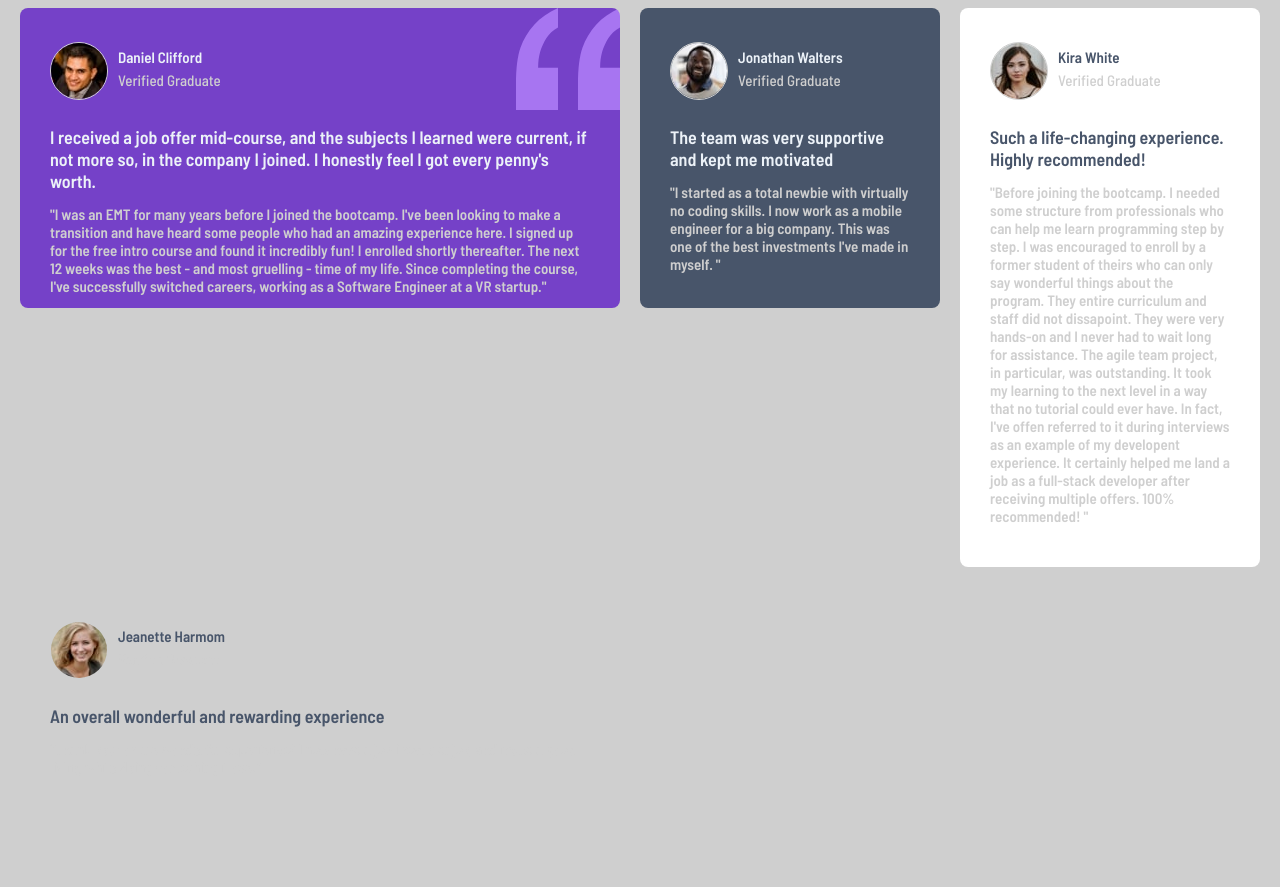
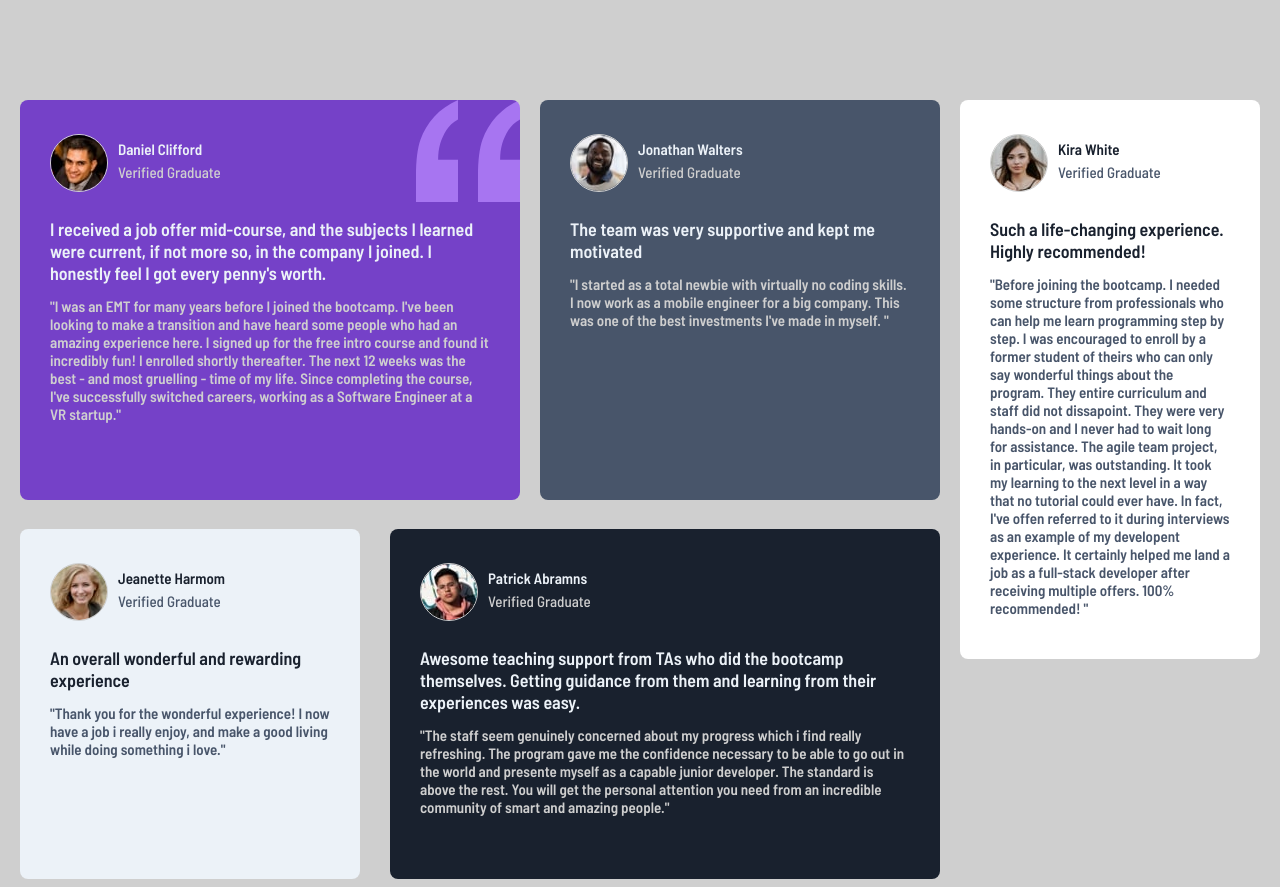
Before and after one commit to fernandoborel/Testimonials-grid-section, a plain HTML site: page index.html in a window 1280 px wide. Before the commit the page ends 826 px from the top, so only its background shows below. Drawn offline with Linux system fonts and the light colour scheme.

Commit message:
display 4 e 5 adicionado

```diff
--- a/assets/css/style.css
+++ b/assets/css/style.css
@@ -10,14 +10,16 @@ main {
   max-width: 1240px;
   margin: auto;
   grid-gap: 20px;
+  margin-top: 100px;
 }
 
 .purple {
+  display: grid;
   background-color: #7541c8;
   grid-column: 1 / 2;
   background-repeat: no-repeat;
-  max-width: 700px;
-  height: 300px;
+  max-width: 550px;
+  height: 400px;
   border-radius: 8px;
   background-image: url("../images/bg-pattern-quotation.svg");
   background-position-x: right;
@@ -75,15 +77,17 @@ main {
 
 /* display 2*/
 .cinza {
+  display: grid;
   grid-column: 2 / 3;
-  height: 300px;
-  max-width: 300px;
+  height: 400px;
+  max-width: 400px;
   background-color: #48556a;
   border-radius: 8px;
 }
 
 /*display 3*/
 .white1 {
+  display: grid;
   grid-column: 3 / 4;
   max-width: 300px;
   background-color: white;
@@ -107,25 +111,46 @@ main {
 .title1 h3 {
   font-weight: 600;
   margin-top: 10px;
-  color: #48556a;
+  color: #19212e;
 }
 
 .title1 h5 {
   font-weight: 500;
   margin-top: -10px;
-  color: #cfcfcf;
+  color: #48556a;
 }
 
 .desc1 h1 {
   font-size: 18px;
   font-family: "Barlow Semi Condensed";
-  color: #48556a;
+  color: #19212e;
 }
 
 .desc1 h2 {
   font-size: 15px;
   font-family: "Barlow Semi Condensed";
-  color: #cfcfcf;
+  color: #48556a;
 }
 
 /*display 4*/
+.white2 {
+  display: grid;
+  background-color: #ecf2f8;
+  max-width: 340px;
+  border-radius: 8px;
+  margin-top: -150px;
+  height: 350px;
+}
+
+/*display 5*/
+.blue {
+  display: grid;
+  background-color: #19212e;
+  max-width: 550px;
+  border-radius: 8px;
+  height: 350px;
+  margin-top: -150px;
+  margin-left: -150px;
+}
+
+/*media*/
--- a/assets/sass/base.scss
+++ b/assets/sass/base.scss
@@ -21,13 +21,15 @@ main{
     max-width: 1240px;
     margin: auto;
     grid-gap: 20px;
+    margin-top: 100px;
 }
 .purple{
+    display: grid;
     background-color: $cor;
     grid-column: 1 / 2;
     background-repeat: no-repeat;
-    max-width: 700px;
-    height: 300px;
+    max-width: 550px;
+    height: 400px;
     border-radius: 8px;
     background-image: url('../images/bg-pattern-quotation.svg');
     background-position-x: right;
@@ -77,15 +79,17 @@ main{
 /* display 2*/
 
 .cinza{
+    display: grid;
     grid-column: 2 / 3;
-    height: 300px;
-    max-width: 300px;
+    height: 400px;
+    max-width: 400px;
     background-color: $cor1;
     border-radius: 8px;
 }
 
 /*display 3*/
 .white1{
+    display: grid;
     grid-column: 3 / 4;
     max-width: 300px;
     background-color: $cor3;
@@ -105,22 +109,45 @@ main{
 .title1 h3{
     font-weight: 600;
     margin-top: 10px;
-    color: $cor1;
+    color: $cor2;
 }
 .title1 h5{
     font-weight: 500;
     margin-top: -10px;
-    color: $cor4;
+    color: $cor1;
 }
 .desc1 h1{
     font-size: $h1;
     font-family: $fonte;
-    color: $cor1;
+    color: $cor2;
 }
 .desc1 h2{
     font-size: $h2;
     font-family: $fonte;
-    color: $cor4;
+    color: $cor1;
 }
 
 /*display 4*/
+
+.white2{
+    display: grid;
+    background-color: $cor5;
+    max-width: 340px;
+    border-radius: 8px;
+    margin-top: -150px;
+    height: 350px;
+}
+
+/*display 5*/
+
+.blue{
+    display: grid;
+    background-color: $cor2;
+    max-width: 550px;
+    border-radius: 8px;
+    height: 350px;
+    margin-top: -150px;
+    margin-left: -150px;
+}
+
+/*media*/
--- a/index.html
+++ b/index.html
@@ -72,6 +72,21 @@
                 </div>
             </div>
         </div>
+        <div class="blue">
+            <div class="img">
+                <div class="img1">
+                    <img src="assets/images/image-patrick.jpg"/>
+                    <div class="title">
+                        <h3>Patrick Abramns</h3>
+                        <h5>Verified Graduate</h5>
+                    </div>
+                </div>
+                <div class="desc">
+                    <h1>Awesome teaching support from TAs who did the bootcamp themselves. Getting guidance from them and learning from their experiences was easy.</h1>
+                    <h2>"The staff seem genuinely concerned about my progress which i find really refreshing. The program gave me the confidence necessary to be able to go out in the world and presente myself as a capable junior developer. The standard is above the rest. You will get the personal attention you need from an incredible community of smart and amazing people."</h2>
+                </div>
+            </div>
+        </div>
     </main>
 </body>
 </html>
```
